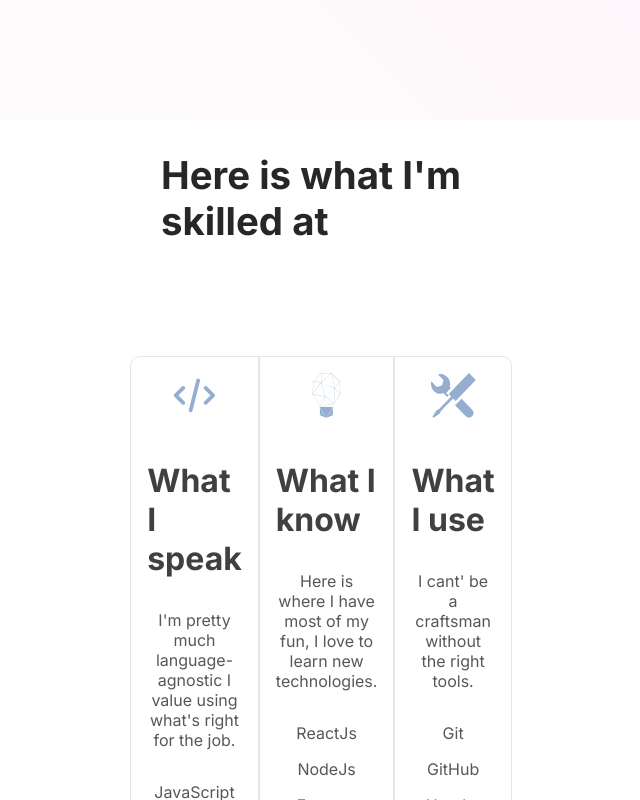
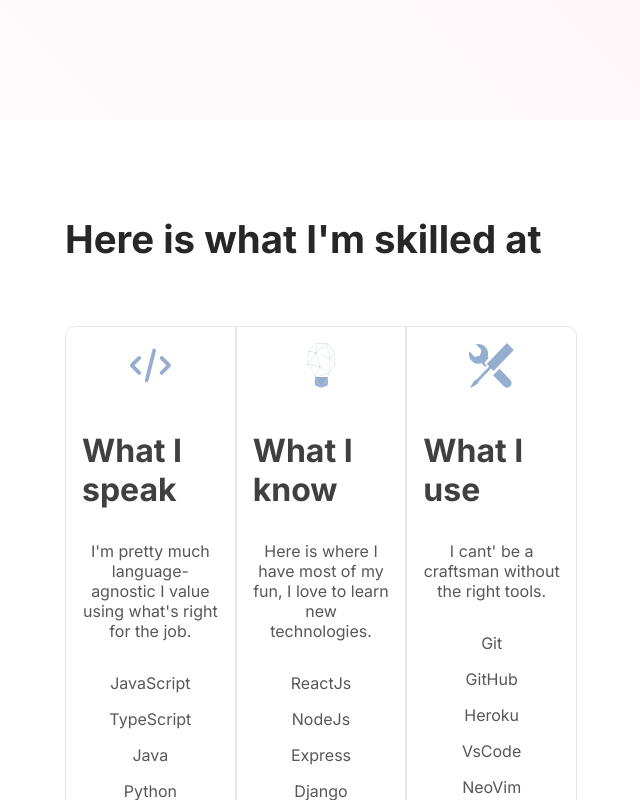
Before and after one commit to dndanli/dndanli-portfolio-v2, a React (Create React App) app in the folder dndanli-portfolio/: page / in a window 1280 px wide. Shown: the part 1040-1840 px from the top of the page, without its empty margins (319-959 px from the left). Built offline with nearby package versions, Linux system fonts and the light colour scheme.

Commit message:
style update

```diff
--- a/dndanli-portfolio/src/Components/Skills/Skills.style.ts
+++ b/dndanli-portfolio/src/Components/Skills/Skills.style.ts
@@ -4,17 +4,20 @@ import Skills from "../Skills/Skills";
 const StyledSkills = styled(Skills)`
   font-family: "Inter", sans-serif;
   font-weight: 400;
+  padding-block: min(20vh, 2rem);
+  padding-inline: min(30vw, 25rem);
 
   #skills-header {
+    padding-block: min(15vh, 4rem);
     font-size: 2.4rem;
-    padding: 2rem 30rem 1rem 30rem;
     color: rgba(16, 16, 16, 0.9);
   }
+
   .skillset-wrapper {
     display: flex;
     justify-content: center;
-    padding: 6rem 30rem 4rem 30rem;
-    height: 77vh;
+    align-items: center;
+    min-height: 77vh;
     margin-bottom: 5rem;
   }
 
```
